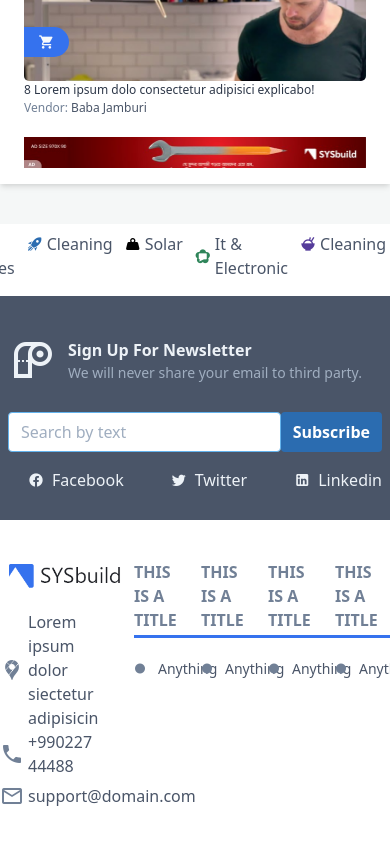
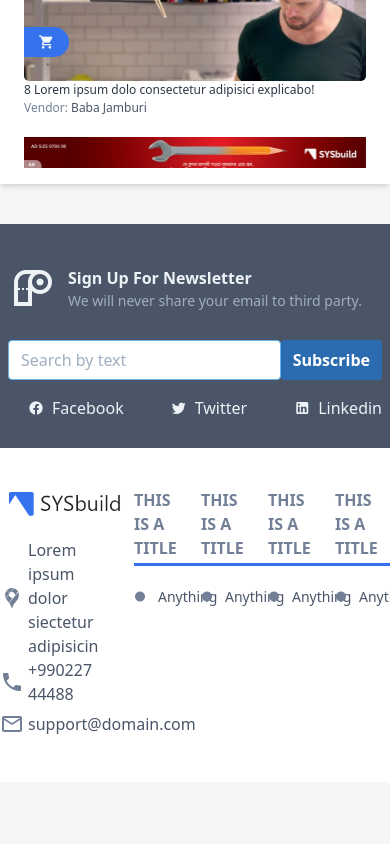
Before and after one commit to allImran/vue-tail-shop, a Vue app: page / in a window 390 px wide. Shown: the part 8292-9136 px from the top of the page. After the commit the page ends 9074 px from the top, so only its background shows below. Built offline with nearby package versions, Linux system fonts and the light colour scheme.

Commit message:
footer top hidden in mobile device

```diff
--- a/src/components/layout/MasterLayout.vue
+++ b/src/components/layout/MasterLayout.vue
@@ -3,7 +3,7 @@
   <Header />
   <HeaderBottom />
   <slot />
-  <FooterTop/>
+  <FooterTop class="hidden md:block lg:block xl:block"/>
   <FooterMiddle/>
   <FooterBottom/>
 </template>
```
